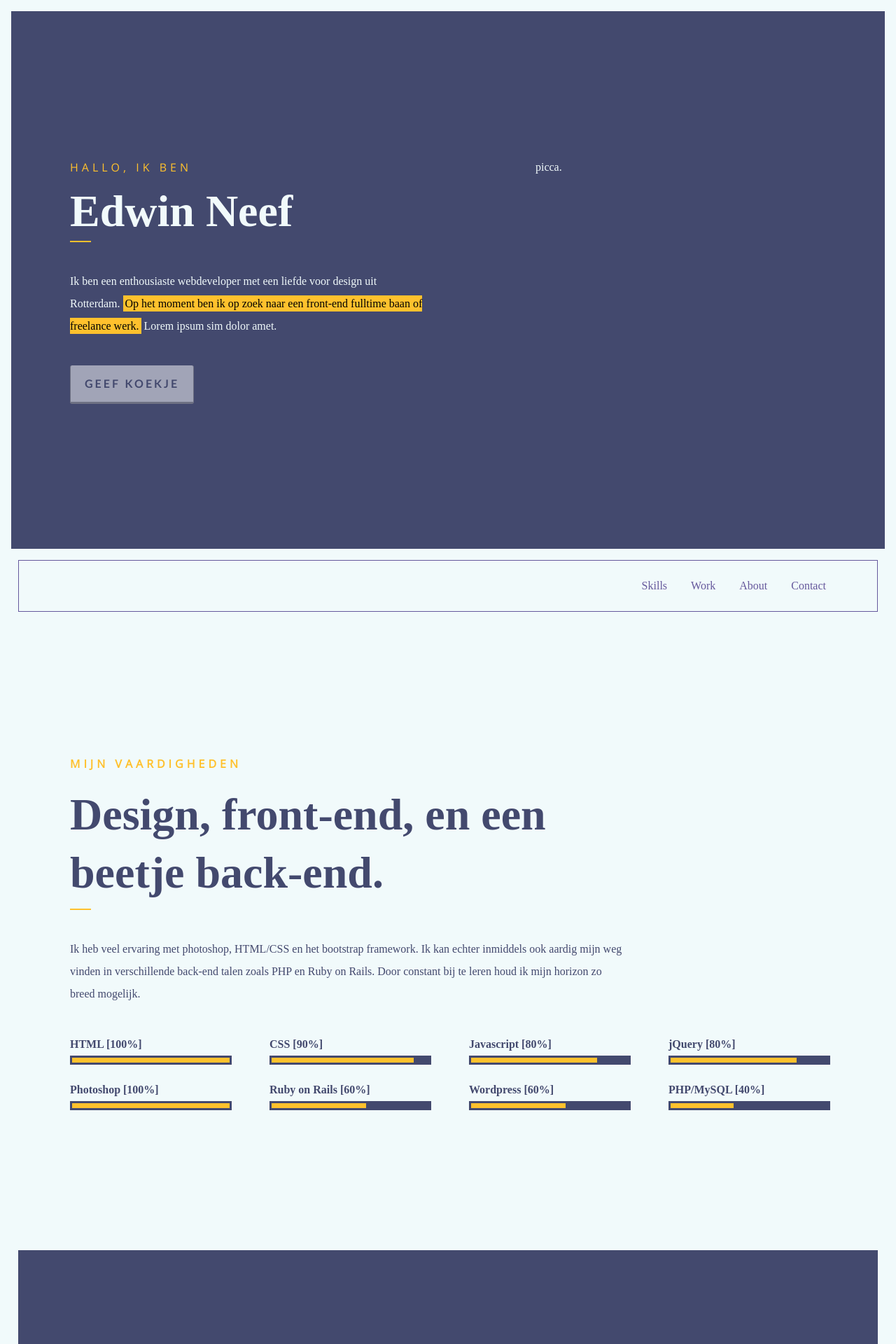
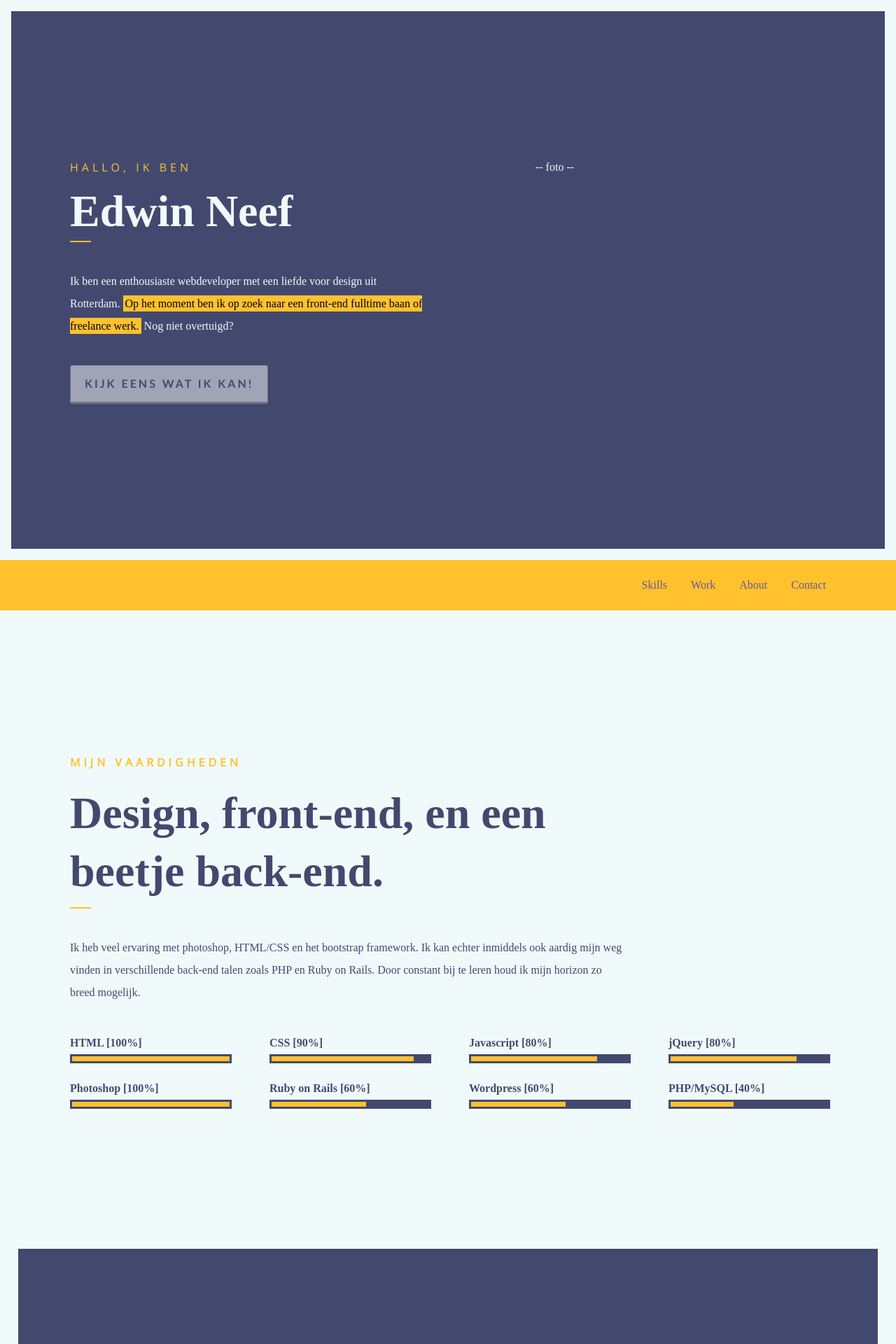
Before and after one commit to EdNeef/edwinneefnl, a PHP site: page /index.html in a window 1280 px wide. Shown: the top 1920 px of the page at 70% size. Run offline with PHP 8.4, Linux system fonts and the light colour scheme; some libraries are stand-ins or nearby versions; some web fonts are replaced.

Commit message:
Changed navigation

```diff
--- a/index.html
+++ b/index.html
@@ -29,19 +29,19 @@
 
   </head>
   <body>
-  <div id="header" class="scrollin">
+  <div id="header">
     <div class="row valign">
       <div class="container">
         <div class="col-6 intro">
           <p class="introtekst">Hallo, ik ben</p>
           <h1>Edwin Neef</h1>
           <hr>
-          <p>Ik ben een enthousiaste webdeveloper met een liefde voor design uit Rotterdam. <span>Op het moment ben ik op zoek naar een front-end fulltime baan of freelance werk.</span> Lorem ipsum sim dolor amet.</p>
-          <a href="#section3"><div class="turquoise">Geef koekje</div></a>
+          <p>Ik ben een enthousiaste webdeveloper met een liefde voor design uit Rotterdam. <span>Op het moment ben ik op zoek naar een front-end fulltime baan of freelance werk.</span> Nog niet overtuigd?</p>
+          <a href="#section3"><div class="turquoise">Kijk eens wat ik kan!</div></a>
         </div>
         <div class="col-1"></div>
         <div class="col-5">
-          picca.
+          -- foto --
         </div>
       </div>
     </div>
@@ -58,7 +58,7 @@
     </div>
   </div>
 
-  <section id="skillset" class="scrollin">
+  <section id="skillset">
   <div class="section2"></div>
     <div class="container">
       <div class="row">
@@ -183,7 +183,7 @@
           <p class="introtekst">Email, telefoon, postduif...</p>
           <h1>Contact</h1>
           <hr>
-          <p>Zou je graag met mij willen (samen)werken, of gewoon even hallo willen zeggen? Twijfel vooral niet en neem contact met mij op! Je kan mailen naar <a href="mailto:edwinneef@gmail.com"><span>edwinneef@gmail.com</span></a></p>
+          <p>Zou je graag met mij willen (samen)werken, of gewoon even hallo willen zeggen? Twijfel vooral niet en neem contact met mij op! Je kan mailen naar <span><a href="mailto:edwinneef@gmail.com">edwinneef@gmail.com</a></span></p>
           <a href="#section3"><div class="turquoise">E-mail versturen!</div></a>
         </div>
       </div>
--- a/sass/partials/_base.scss
+++ b/sass/partials/_base.scss
@@ -122,11 +122,9 @@ section {
 
 .subMenu {
 	box-sizing: border-box;
-	width: 96vw;
 	margin: auto;
 	padding: 20px 0;
-	border: 1px solid $midtwee;
-	background: $white;
+	background: $yellow;
 	font-size: 100%;
 	z-index: 1;
 	font-weight: 400;
@@ -141,7 +139,7 @@ section {
 		color: $midtwee;
 		text-decoration: none;
 		&:hover {
-			color: $midnight;
+			color: $yellow;
 		}
 	}
 }
@@ -165,11 +163,9 @@ section {
 	background: $midtwee;
 	width: 100%;
 	border-bottom: 1px solid $midnight;
+	opacity: 0.9;
 	a {
 		color: $white;
-		&:hover {
-			color: $yellow;
-		}
 	}
 }
 
@@ -197,6 +193,12 @@ section {
 	text-align: center;
 	color: $yellow;
 	position: relative;
+	a {
+		text-decoration: underline;
+		&:hover {
+			text-decoration: none;
+		}
+	}
 }
 .work div {
 	position: absolute;
@@ -229,7 +231,6 @@ section {
 	opacity: 0.9;
 }
 
-
 .skills {
 	margin-top: 40px;
 	font-weight: 700;
@@ -259,6 +260,15 @@ section {
 	color: $white;
 	.introtekst {
 		font-weight: 400;
+	}
+	span {
+		&:hover {
+			background: $midtwee;
+
+		}
+		&:hover a {
+			color: $yellow;
+		}
 	}
 }
 
@@ -319,3 +329,7 @@ section {
 		font-size: 300%;
 	}
 }
+
+a {
+	text-decoration: none;
+}
--- a/stylesheets/screen.css
+++ b/stylesheets/screen.css
@@ -178,40 +178,38 @@ section .introtekst {
 /* line 123, ../sass/partials/_base.scss */
 .subMenu {
   box-sizing: border-box;
-  width: 96vw;
   margin: auto;
   padding: 20px 0;
-  border: 1px solid #65589C;
-  background: #F1FAFB;
+  background: #FFC12D;
   font-size: 100%;
   z-index: 1;
   font-weight: 400;
 }
-/* line 133, ../sass/partials/_base.scss */
+/* line 131, ../sass/partials/_base.scss */
 .subMenu ul {
   text-align: right;
 }
-/* line 135, ../sass/partials/_base.scss */
+/* line 133, ../sass/partials/_base.scss */
 .subMenu ul li {
   display: inline;
   padding-right: 30px;
 }
-/* line 140, ../sass/partials/_base.scss */
+/* line 138, ../sass/partials/_base.scss */
 .subMenu a {
   color: #65589C;
   text-decoration: none;
 }
-/* line 143, ../sass/partials/_base.scss */
+/* line 141, ../sass/partials/_base.scss */
 .subMenu a:hover {
-  color: #43496E;
+  color: #FFC12D;
 }
 
 @media only screen and (max-width: 767px) {
-  /* line 151, ../sass/partials/_base.scss */
+  /* line 149, ../sass/partials/_base.scss */
   .subMenu ul {
     text-align: auto;
   }
-  /* line 153, ../sass/partials/_base.scss */
+  /* line 151, ../sass/partials/_base.scss */
   .subMenu ul li {
     width: 24%;
     padding: 0;
@@ -219,44 +217,41 @@ section .introtekst {
     display: inline-block;
   }
 }
-/* line 164, ../sass/partials/_base.scss */
+/* line 162, ../sass/partials/_base.scss */
 .fxd {
   background: #65589C;
   width: 100%;
   border-bottom: 1px solid #43496E;
+  opacity: 0.9;
 }
-/* line 168, ../sass/partials/_base.scss */
+/* line 167, ../sass/partials/_base.scss */
 .fxd a {
   color: #F1FAFB;
 }
-/* line 170, ../sass/partials/_base.scss */
-.fxd a:hover {
-  color: #FFC12D;
-}
 
-/* line 176, ../sass/partials/_base.scss */
+/* line 172, ../sass/partials/_base.scss */
 #work {
   background: #43496E;
   width: 96vw;
   margin: auto;
   color: #F1FAFB;
 }
-/* line 181, ../sass/partials/_base.scss */
+/* line 177, ../sass/partials/_base.scss */
 #work .introtekst {
   font-weight: 400;
 }
 
-/* line 185, ../sass/partials/_base.scss */
+/* line 181, ../sass/partials/_base.scss */
 .portfolio {
   margin-top: 40px;
 }
 
-/* line 189, ../sass/partials/_base.scss */
+/* line 185, ../sass/partials/_base.scss */
 .portitem img {
   width: 100%;
 }
 
-/* line 194, ../sass/partials/_base.scss */
+/* line 190, ../sass/partials/_base.scss */
 .work {
   display: inline-block;
   height: 100%;
@@ -264,8 +259,16 @@ section .introtekst {
   color: #FFC12D;
   position: relative;
 }
+/* line 196, ../sass/partials/_base.scss */
+.work a {
+  text-decoration: underline;
+}
+/* line 198, ../sass/partials/_base.scss */
+.work a:hover {
+  text-decoration: none;
+}
 
-/* line 201, ../sass/partials/_base.scss */
+/* line 203, ../sass/partials/_base.scss */
 .work div {
   position: absolute;
   left: 0;
@@ -278,7 +281,7 @@ section .introtekst {
   transition: visibility 0s, opacity 0.2s linear;
 }
 
-/* line 210, ../sass/partials/_base.scss */
+/* line 212, ../sass/partials/_base.scss */
 .work p {
   position: absolute;
   left: 50%;
@@ -287,61 +290,69 @@ section .introtekst {
   margin: 0;
   padding: 0;
 }
-/* line 217, ../sass/partials/_base.scss */
+/* line 219, ../sass/partials/_base.scss */
 .work p a {
   font-weight: 700;
   padding: 0 0 0 10px;
   color: #FFC12D;
 }
-/* line 221, ../sass/partials/_base.scss */
+/* line 223, ../sass/partials/_base.scss */
 .work p a:first-child {
   padding: 0 10px 0 0;
   border-right: 1px solid #f39c12;
 }
 
-/* line 227, ../sass/partials/_base.scss */
+/* line 229, ../sass/partials/_base.scss */
 .work:hover div {
   visibility: visible;
   opacity: 0.9;
 }
 
-/* line 233, ../sass/partials/_base.scss */
+/* line 234, ../sass/partials/_base.scss */
 .skills {
   margin-top: 40px;
   font-weight: 700;
 }
-/* line 236, ../sass/partials/_base.scss */
+/* line 237, ../sass/partials/_base.scss */
 .skills .row {
   margin-top: 20px;
 }
 
 @media only screen and (max-width: 767px) {
-  /* line 243, ../sass/partials/_base.scss */
+  /* line 244, ../sass/partials/_base.scss */
   .skills .col-3 {
     margin-top: 20px;
   }
-  /* line 246, ../sass/partials/_base.scss */
+  /* line 247, ../sass/partials/_base.scss */
   .skills .row {
     margin: 0;
   }
 }
-/* line 252, ../sass/partials/_base.scss */
+/* line 253, ../sass/partials/_base.scss */
 .ceevee {
   padding: 20px 0;
   background: #FFC12D;
 }
 
-/* line 257, ../sass/partials/_base.scss */
+/* line 258, ../sass/partials/_base.scss */
 #contact {
   background: #43496E;
   color: #F1FAFB;
 }
-/* line 260, ../sass/partials/_base.scss */
+/* line 261, ../sass/partials/_base.scss */
 #contact .introtekst {
   font-weight: 400;
 }
+/* line 265, ../sass/partials/_base.scss */
+#contact span:hover {
+  background: #65589C;
+}
+/* line 269, ../sass/partials/_base.scss */
+#contact span:hover a {
+  color: #FFC12D;
+}
 
-/* line 265, ../sass/partials/_base.scss */
+/* line 275, ../sass/partials/_base.scss */
 .outer {
   width: 100%;
   height: 7px;
@@ -349,63 +360,63 @@ section .introtekst {
   background: #43496E;
 }
 
-/* line 272, ../sass/partials/_base.scss */
+/* line 282, ../sass/partials/_base.scss */
 .inner {
   height: 7px;
   background: #FFC12D;
 }
 
-/* line 277, ../sass/partials/_base.scss */
+/* line 287, ../sass/partials/_base.scss */
 .ten {
   width: 10%;
 }
 
-/* line 280, ../sass/partials/_base.scss */
+/* line 290, ../sass/partials/_base.scss */
 .twenty {
   width: 20%;
 }
 
-/* line 283, ../sass/partials/_base.scss */
+/* line 293, ../sass/partials/_base.scss */
 .thirty {
   width: 30%;
 }
 
-/* line 286, ../sass/partials/_base.scss */
+/* line 296, ../sass/partials/_base.scss */
 .fourty {
   width: 40%;
 }
 
-/* line 289, ../sass/partials/_base.scss */
+/* line 299, ../sass/partials/_base.scss */
 .fifty {
   width: 50%;
 }
 
-/* line 292, ../sass/partials/_base.scss */
+/* line 302, ../sass/partials/_base.scss */
 .sixty {
   width: 60%;
 }
 
-/* line 295, ../sass/partials/_base.scss */
+/* line 305, ../sass/partials/_base.scss */
 .seventy {
   width: 70%;
 }
 
-/* line 298, ../sass/partials/_base.scss */
+/* line 308, ../sass/partials/_base.scss */
 .eighty {
   width: 80%;
 }
 
-/* line 301, ../sass/partials/_base.scss */
+/* line 311, ../sass/partials/_base.scss */
 .ninety {
   width: 90%;
 }
 
-/* line 304, ../sass/partials/_base.scss */
+/* line 314, ../sass/partials/_base.scss */
 .hundred {
   width: 100%;
 }
 
-/* line 308, ../sass/partials/_base.scss */
+/* line 318, ../sass/partials/_base.scss */
 .section2, .section3, .section4, .section5 {
   position: relative;
   top: -175px;
@@ -413,16 +424,21 @@ section .introtekst {
 }
 
 @media only screen and (max-width: 767px) {
-  /* line 315, ../sass/partials/_base.scss */
+  /* line 325, ../sass/partials/_base.scss */
   .section2, .section3, .section4, .section5 {
     top: -60px;
   }
 
-  /* line 318, ../sass/partials/_base.scss */
+  /* line 328, ../sass/partials/_base.scss */
   h1 {
     font-size: 300%;
   }
 }
+/* line 333, ../sass/partials/_base.scss */
+a {
+  text-decoration: none;
+}
+
 /* line 1, ../sass/partials/_buttons.scss */
 .turquoise {
   margin-top: 40px;
```
